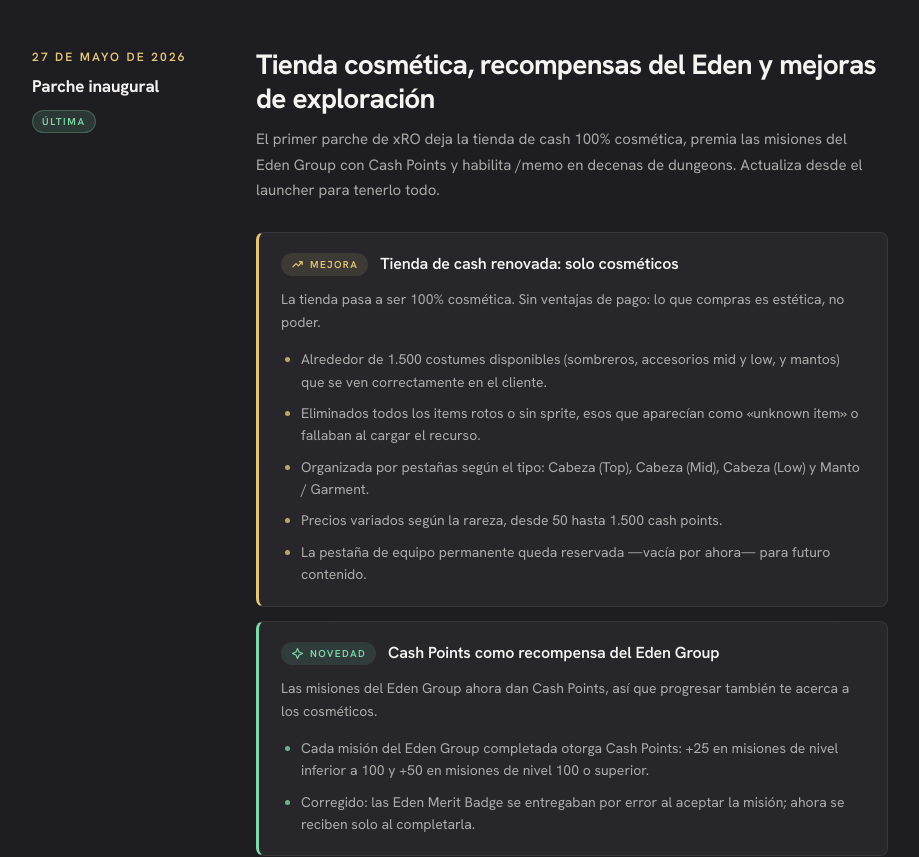
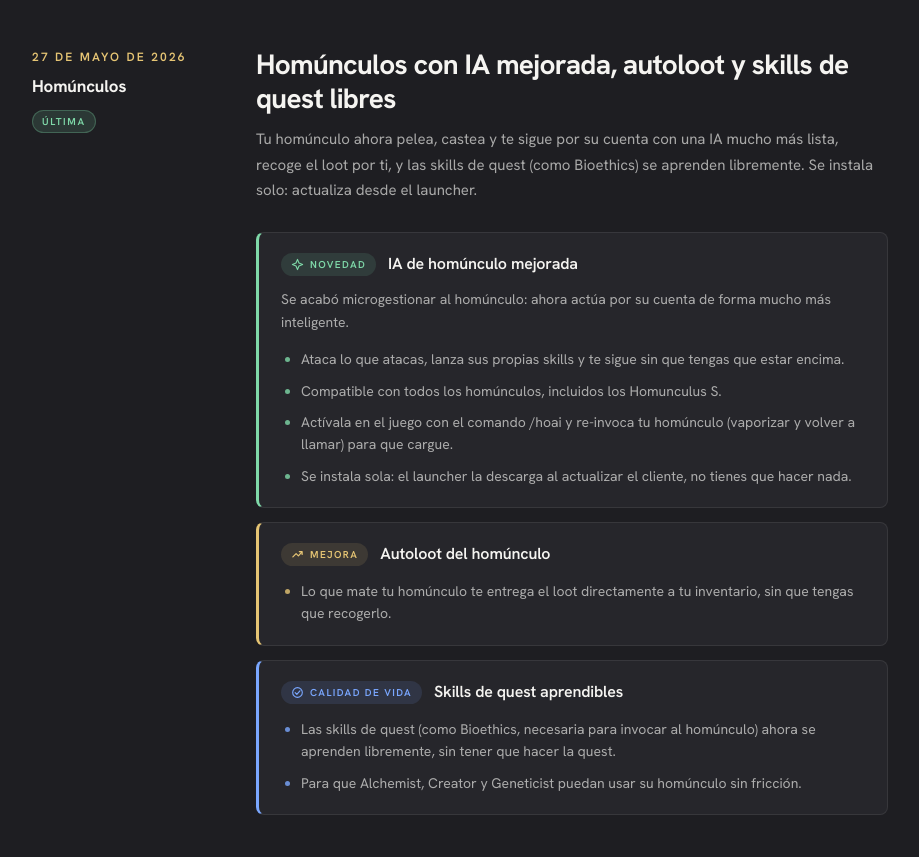
Before and after one commit to josecodonyer/xro-landing, a Next.js app: page /novedades in a window 1280 px wide. Shown: the part 280-1137 px from the top of the page, without its empty margins (180-1099 px from the left). Built offline with nearby package versions, Linux system fonts and the light colour scheme.

Commit message:
feat(novedades): nota de parche de homunculos (IA + autoloot + quest skills)
Nueva release en releases.ts: IA de homunculo mejorada (AzzyAI-RE, se
descarga via launcher), autoloot del homunculo y skills de quest aprendibles.

Co-Authored-By: Claude Opus 4.7 (1M context) <noreply@anthropic.com>

```diff
--- a/app/novedades/releases.ts
+++ b/app/novedades/releases.ts
@@ -33,6 +33,43 @@ export const KIND_META: Record<EntryKind, { label: string; color: string }> = {
 };
 
 export const RELEASES: Release[] = [
+  {
+    slug: 'homunculos-ia',
+    version: 'Homúnculos',
+    date: '2026-05-27',
+    title: 'Homúnculos con IA mejorada, autoloot y skills de quest libres',
+    summary:
+      'Tu homúnculo ahora pelea, castea y te sigue por su cuenta con una IA mucho más lista, recoge el loot por ti, y las skills de quest (como Bioethics) se aprenden libremente. Se instala solo: actualiza desde el launcher.',
+    entries: [
+      {
+        kind: 'novedad',
+        title: 'IA de homúnculo mejorada',
+        lead:
+          'Se acabó microgestionar al homúnculo: ahora actúa por su cuenta de forma mucho más inteligente.',
+        bullets: [
+          'Ataca lo que atacas, lanza sus propias skills y te sigue sin que tengas que estar encima.',
+          'Compatible con todos los homúnculos, incluidos los Homunculus S.',
+          'Actívala en el juego con el comando /hoai y re-invoca tu homúnculo (vaporizar y volver a llamar) para que cargue.',
+          'Se instala sola: el launcher la descarga al actualizar el cliente, no tienes que hacer nada.',
+        ],
+      },
+      {
+        kind: 'mejora',
+        title: 'Autoloot del homúnculo',
+        bullets: [
+          'Lo que mate tu homúnculo te entrega el loot directamente a tu inventario, sin que tengas que recogerlo.',
+        ],
+      },
+      {
+        kind: 'calidad-de-vida',
+        title: 'Skills de quest aprendibles',
+        bullets: [
+          'Las skills de quest (como Bioethics, necesaria para invocar al homúnculo) ahora se aprenden libremente, sin tener que hacer la quest.',
+          'Para que Alchemist, Creator y Geneticist puedan usar su homúnculo sin fricción.',
+        ],
+      },
+    ],
+  },
   {
     slug: 'parche-inaugural',
     version: 'Parche inaugural',
```
